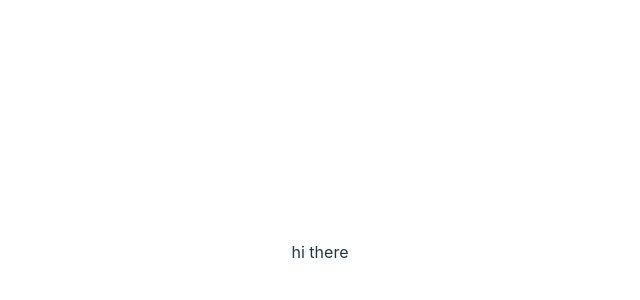
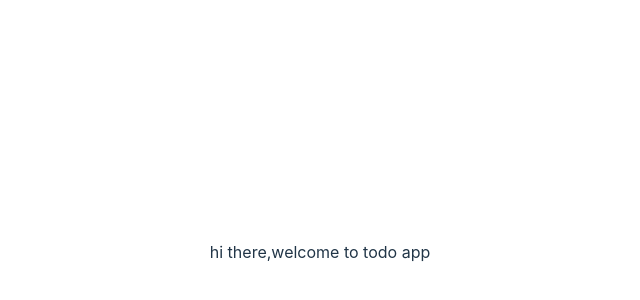
Before and after one commit to sgupta0404/Todo, a React (Vite) app in the folder frontend/: page / in a window 1280 px wide. Shown: the part 148-448 px from the top of the page, without its empty margins (320-960 px from the left). Built offline with nearby package versions, Linux system fonts and the light colour scheme.

Commit message:
updated App.jsx file

```diff
--- a/frontend/src/App.jsx
+++ b/frontend/src/App.jsx
@@ -7,7 +7,7 @@ function App() {
   const [count, setCount] = useState(0)
 
   return <div>
-    hi there
+    hi there,welcome to todo app
   </div>
 }
 
```
